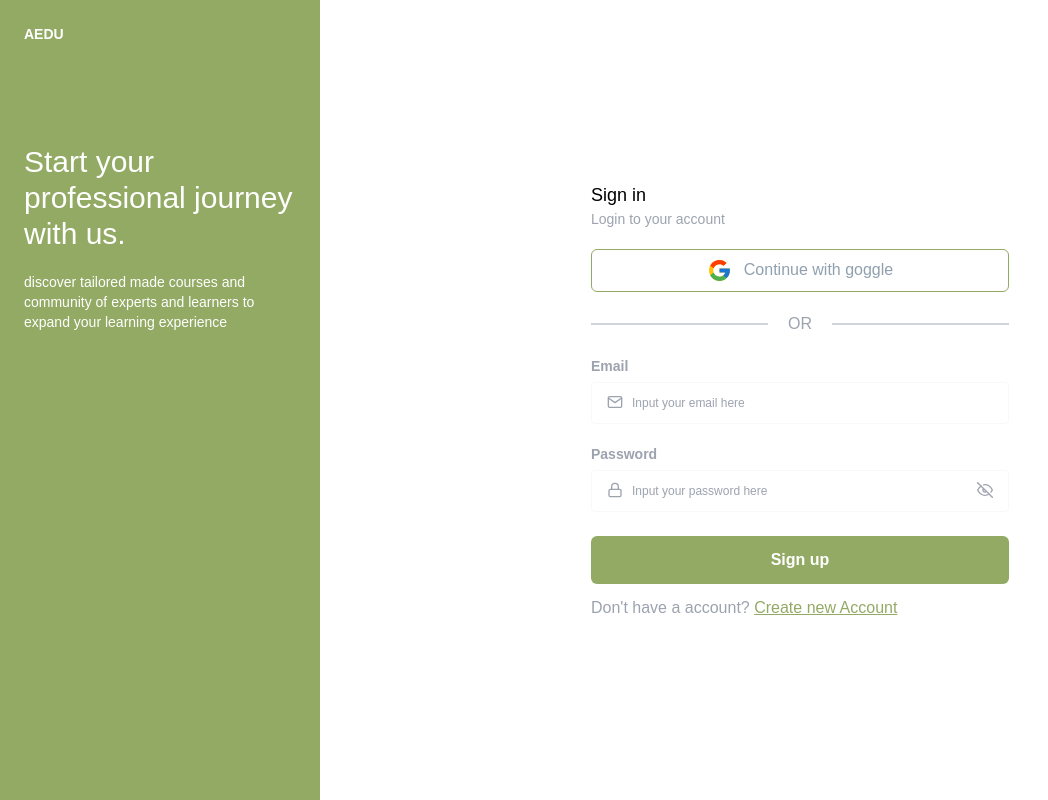
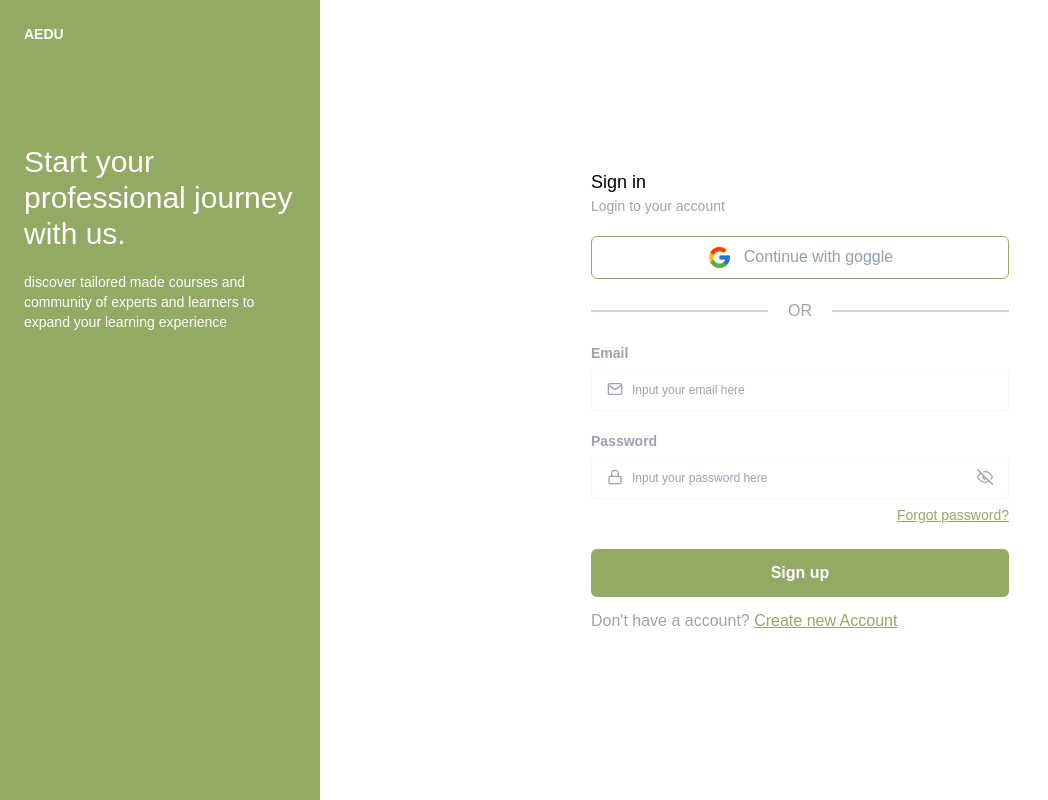
Before and after one commit to AmienulRana/aeduweb, a Next.js app: page / in a window 1280 px wide. Shown: the whole page, without its empty margins (0-1048 px from the left). Built offline with nearby package versions, Linux system fonts and the light colour scheme.

Commit message:
create link to forgot password

```diff
--- a/src/pages/index.tsx
+++ b/src/pages/index.tsx
@@ -58,6 +58,14 @@ export default function Home() {
             )}
             <FiLock className="text-gray-400 absolute bottom-3.5 left-4" />
           </div>
+          <div className="flex mt-1.5 justify-end">
+            <Link
+              href="/forgot-password"
+              className="text-primary underline cursor-pointer text-sm"
+            >
+              Forgot password?
+            </Link>
+          </div>
           <button className="text-center font-bold text-white w-full mt-6 rounded-md duration-100 hover:opacity-80 bg-primary py-3 px-4">
             Sign up
           </button>
```
